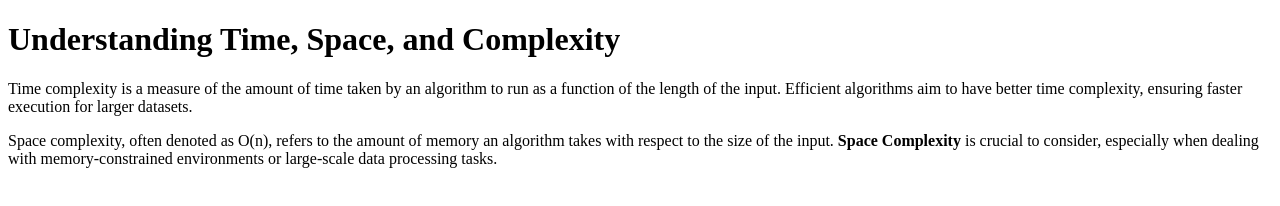
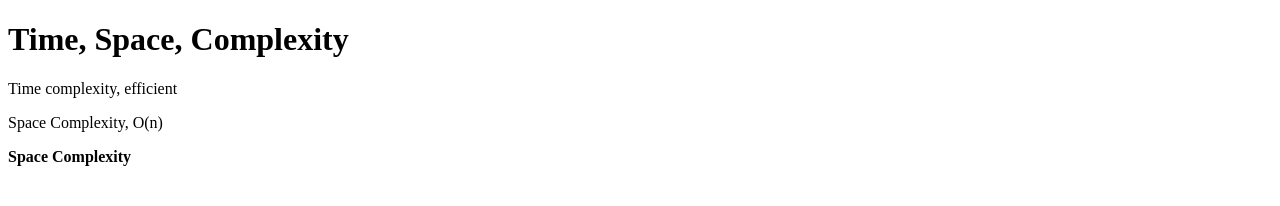
Before and after one commit to acciojob/time-and-space-complexity-AyushChaursiaya, a website: page main.html in a window 1280 px wide. Drawn offline with Linux system fonts and the light colour scheme.

Commit message:
created a submission

```diff
--- a/main.html
+++ b/main.html
@@ -4,12 +4,9 @@
     <title>Time and Space Complexity</title>
 </head>
 <body>
-    <h1>Understanding Time, Space, and Complexity</h1>
-    <p>
-        Time complexity is a measure of the amount of time taken by an algorithm to run as a function of the length of the input. Efficient algorithms aim to have better time complexity, ensuring faster execution for larger datasets.
-    </p>
-    <p>
-        Space complexity, often denoted as O(n), refers to the amount of memory an algorithm takes with respect to the size of the input. <b>Space Complexity</b> is crucial to consider, especially when dealing with memory-constrained environments or large-scale data processing tasks.
-    </p>
+    <h1>Time, Space, Complexity</h1>
+    <p>Time complexity, efficient</p>
+    <p>Space Complexity, O(n)</p>
+	<b>Space Complexity</b>
 </body>
 </html>
```
